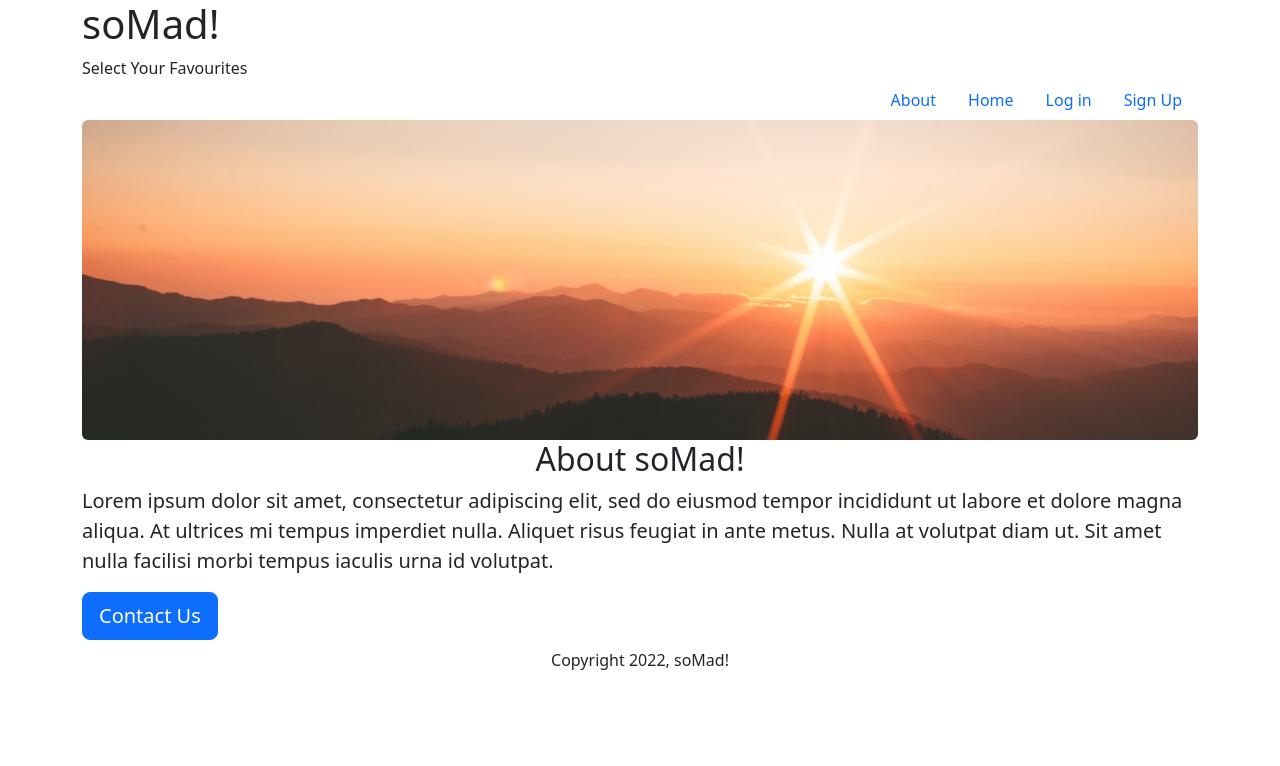
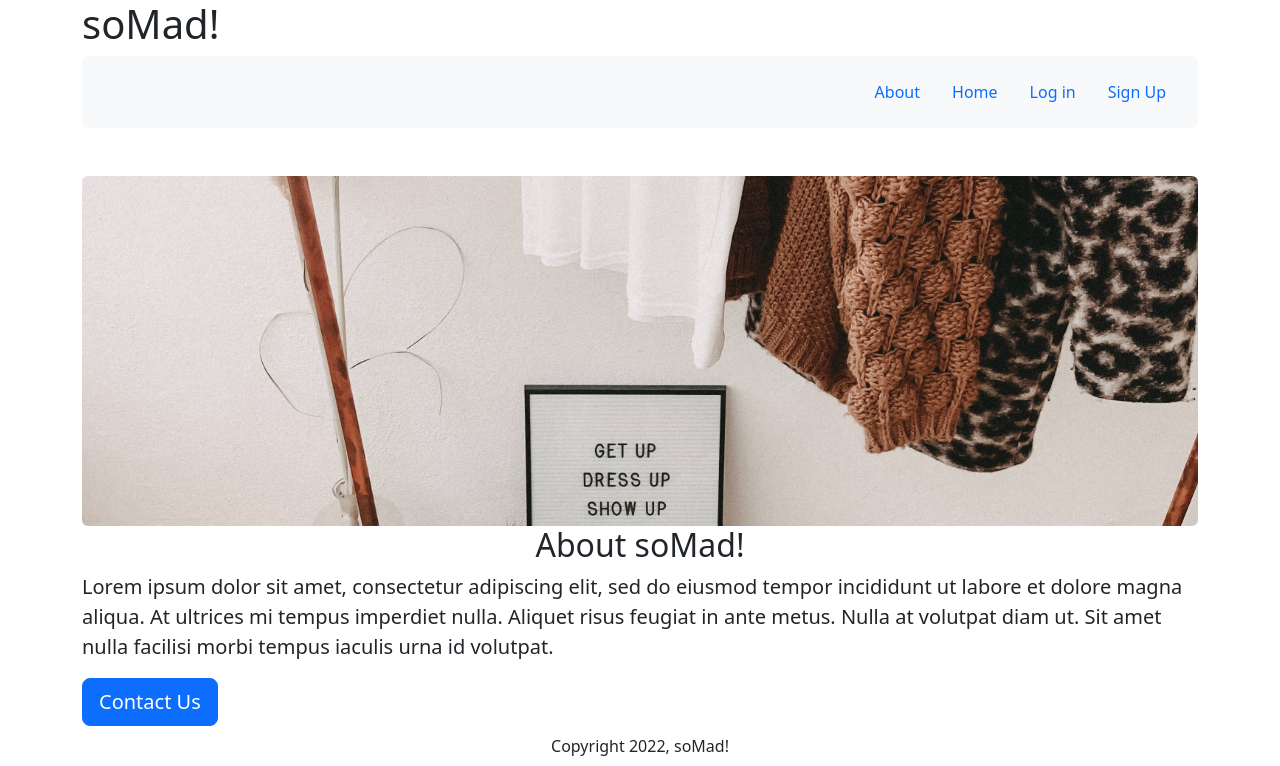
Before and after one commit to kirankumar282/select-your-recipe, a Flask app: page / in a window 1280 px wide. Shown: the top 766 px of the page. Run offline with Flask 2, Linux system fonts and the light colour scheme.

Commit message:
changed photo

```diff
--- a/app.py
+++ b/app.py
@@ -4,16 +4,16 @@ app = Flask(__name__)
 
 About=[
   {
-    'item':1,
-    'dish':'mix-veg curry',
-    'spicy-level':'Normal',
-    'members': 5
-  },
+
+  }
 ]
 
 @app.route("/")
 def hello_world():
-  return render_template('home.html',about=About)
+  return render_template('home.html')
+@app.route("/about")
+def about():
+  return render_template('home.html')
 
 if __name__ == "__main__":
   app.run(host='0.0.0.0',debug=True)
--- /dev/null
+++ b/templates/about.html
@@ -0,0 +1,6 @@
+<h2 class="text-center">
+       About soMad!
+     </h2>
+     <p class="lead" >
+       Lorem ipsum dolor sit amet, consectetur adipiscing elit, sed do eiusmod tempor incididunt ut labore et dolore magna aliqua. At ultrices mi tempus imperdiet nulla. Aliquet risus feugiat in ante metus. Nulla at volutpat diam ut. Sit amet nulla facilisi morbi tempus iaculis urna id volutpat.
+     </p>
--- a/templates/home.html
+++ b/templates/home.html
@@ -3,20 +3,20 @@
   <head>
     <title>soMad!</title>
      <meta charset="utf-8">
-    <meta name="viewport" content="width=device-width, initial-scale=1">
+    <meta name="viewport" content="width=device-width, initial-scale=1.0">
     <link href="https://cdn.jsdelivr.net/npm/bootstrap@5.2.0-beta1/dist/css/bootstrap.min.css" rel="stylesheet" integrity="sha384-0evHe/X+R7YkIZDRvuzKMRqM+OrBnVFBL6DOitfPri4tjfHxaWutUpFmBp4vmVor" crossorigin="anonymous">
     <style>
       #banner{
         width: 100%;
-        height: 320px;
+        height: 350px;
         object-fit:cover;
       }
     </style>
   </head>
   <body>
     <div class="container">
-      <h1 class=>soMad!</h1>
-      <div class=""shadow-none p-3 mb-5 bg-light rounded"">Select Your Favourites</div>
+      <h1 class="">soMad!</h1>
+       <ul class="shadow-none p-3 mb-5 bg-light rounded">
       <ul class="nav justify-content-end">
   <li class="nav-item">
     <a class="nav-link active" aria-current="page" href="#">About</a>
@@ -31,9 +31,10 @@
     <a class="nav-link" href="#">Sign Up</a>
   </li>
 </ul>
+</ul>
   </body>
    <body>
-     <img class="rounded mx-auto d-block" id="banner" src= "https://select-your-recipe.kirankumar282.repl.co/static/sunrise.jpeg" >
+     <img class="rounded mx-auto d-block" id="banner" src= "https://somad.kirankumar282.repl.co/static/image.jpeg" >
      <h2 class="text-center">
        About soMad!
      </h2>
```
Also changed, not shown: static/image.jpeg (added), 1 other file.
